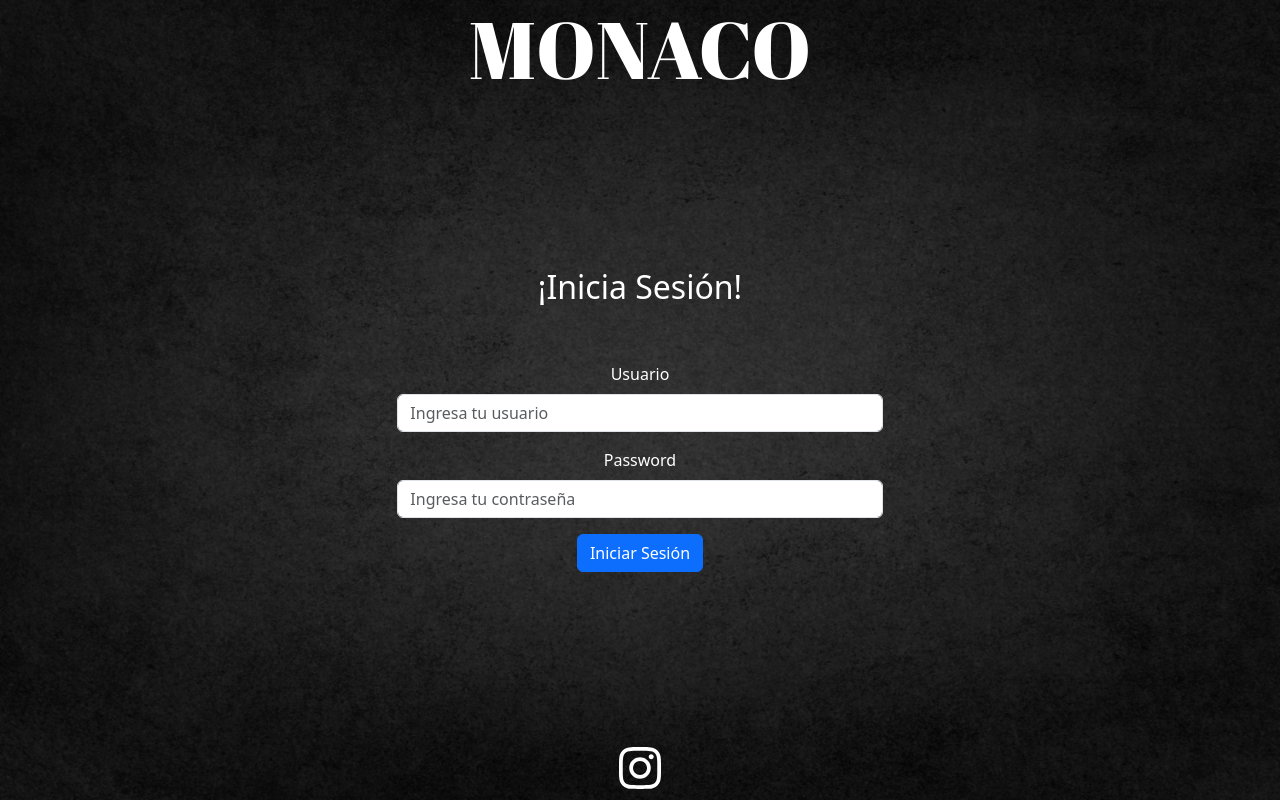
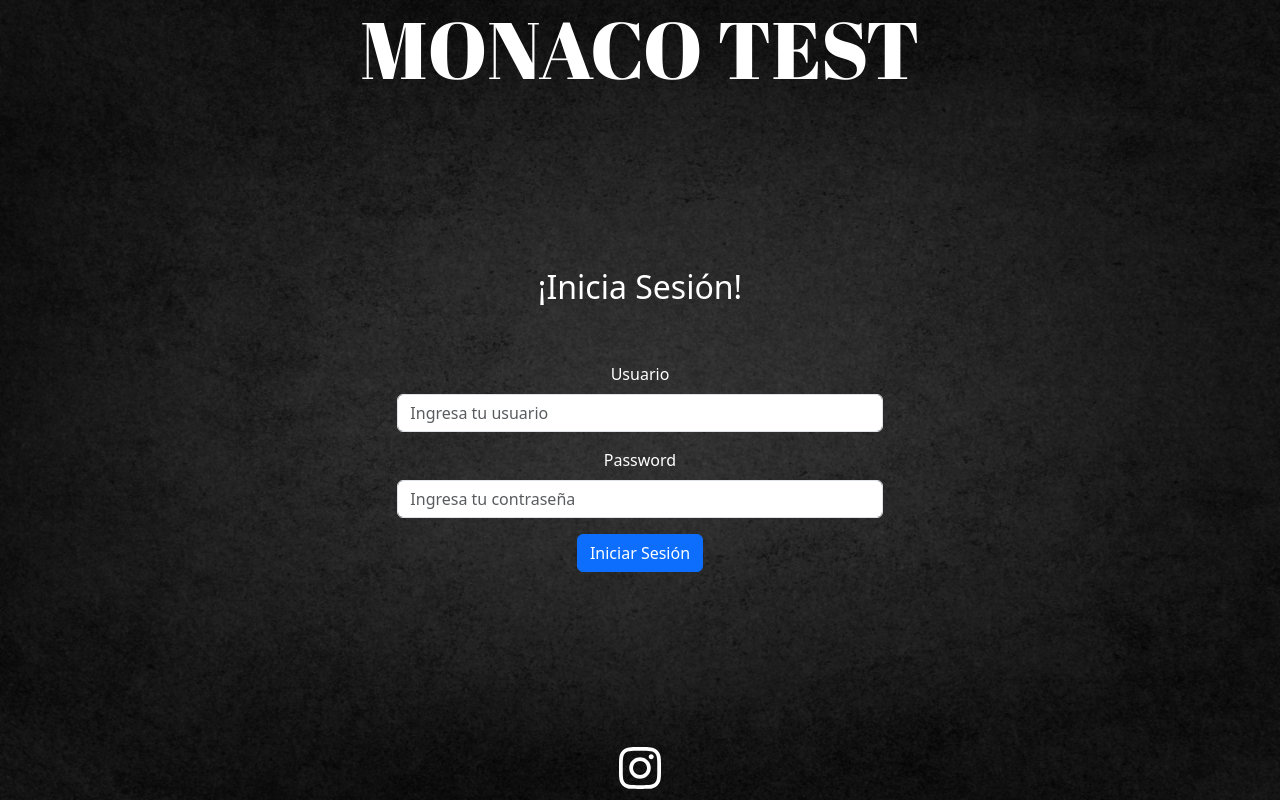
Before and after one commit to DemianAdam/MonacoDev, a React (Vite) app: page /Monaco/Login in a window 1280 px wide. Built offline with nearby package versions, Linux system fonts and the light colour scheme.

Commit message:
fix: update header title to include 'TEST' for development purposes

```diff
--- a/src/components/Header/Header.jsx
+++ b/src/components/Header/Header.jsx
@@ -2,6 +2,6 @@ import React from 'react'
 
 export default function Header() {
   return (
-    <h1 className='abril-fatface-regular display-1'>MONACO</h1>
+    <h1 className='abril-fatface-regular display-1'>MONACO TEST</h1>
   )
 }
```
